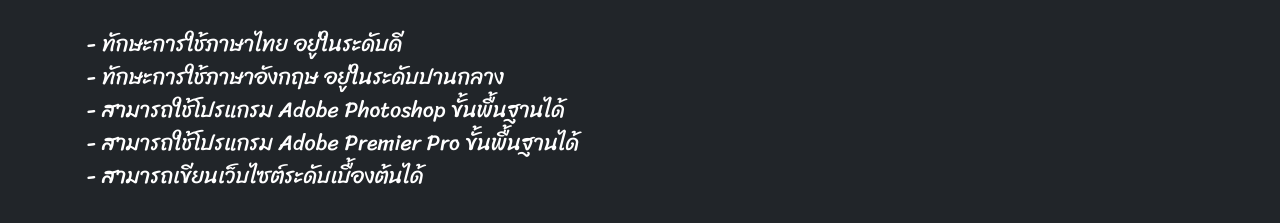
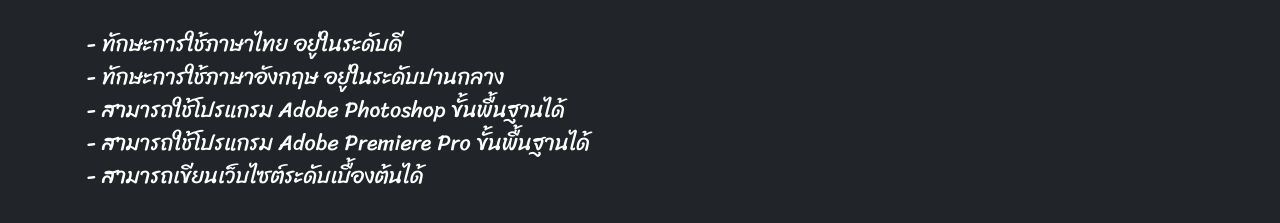
Before and after one commit to demonguy48/resume, a plain HTML site: page ability.html in a window 1280 px wide. Shown: the part 471-694 px from the top of the page. Drawn offline with nearby package versions, Linux system fonts and the light colour scheme.

Commit message:
version4

```diff
--- a/ability.html
+++ b/ability.html
@@ -51,7 +51,7 @@ body {
                 - ทักษะการใช้ภาษาไทย อยู่ในระดับดี<br>
                 - ทักษะการใช้ภาษาอังกฤษ อยู่ในระดับปานกลาง<br>
                 - สามารถใช้โปรแกรม Adobe Photoshop ขั้นพื้นฐานได้<br>
-                - สามารถใช้โปรแกรม Adobe Premier Pro ขั้นพื้นฐานได้<br>
+                - สามารถใช้โปรแกรม Adobe Premiere Pro ขั้นพื้นฐานได้<br>
                 - สามารถเขียนเว็บไซต์ระดับเบื้องต้นได้ </span> </p>
           </div>
         </div>
@@ -61,6 +61,5 @@ integrity="sha384-C6RzsynM9kWDrMNeT87bh95OGNyZPhcTNXj1NW7RuBCsyN/o0jlpcV8Qyq46cD
 
 crossorigin="anonymous"></script> </div>
     </div>
-
   </body>
 </html>
```
